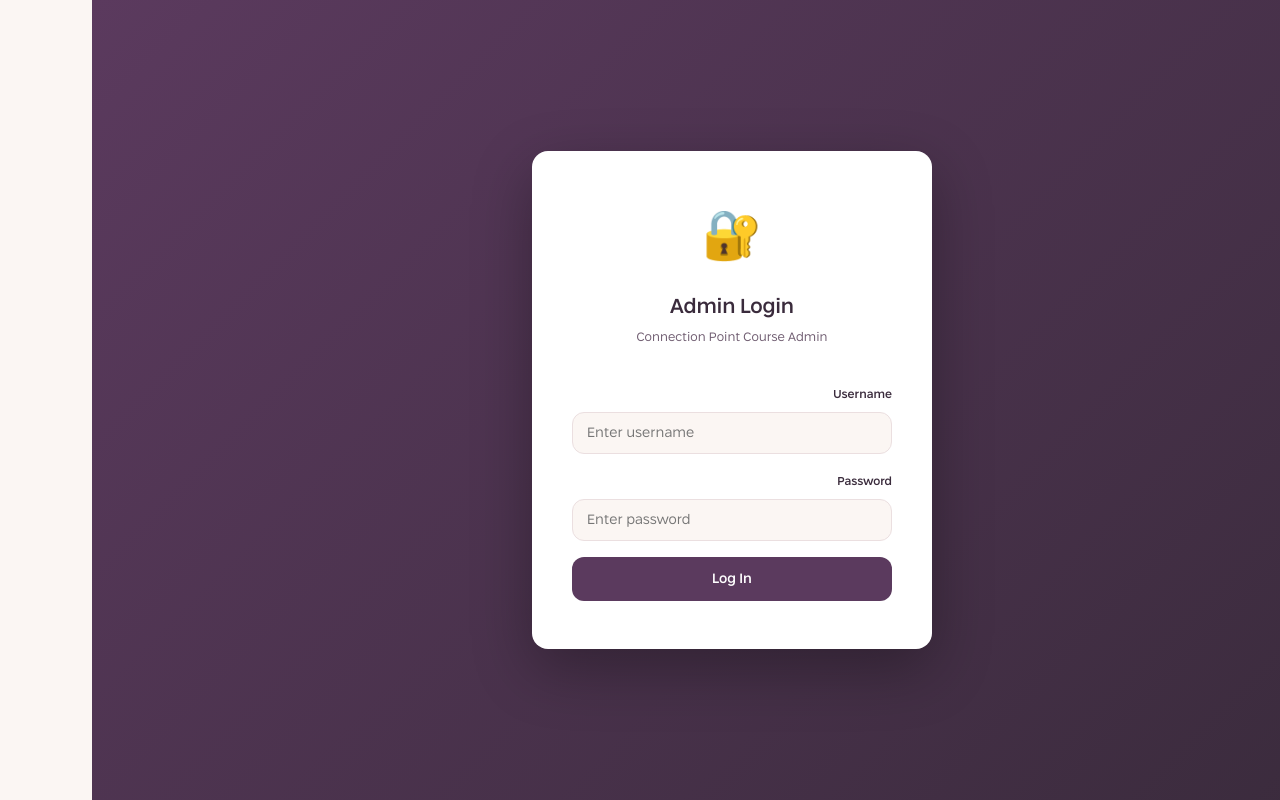
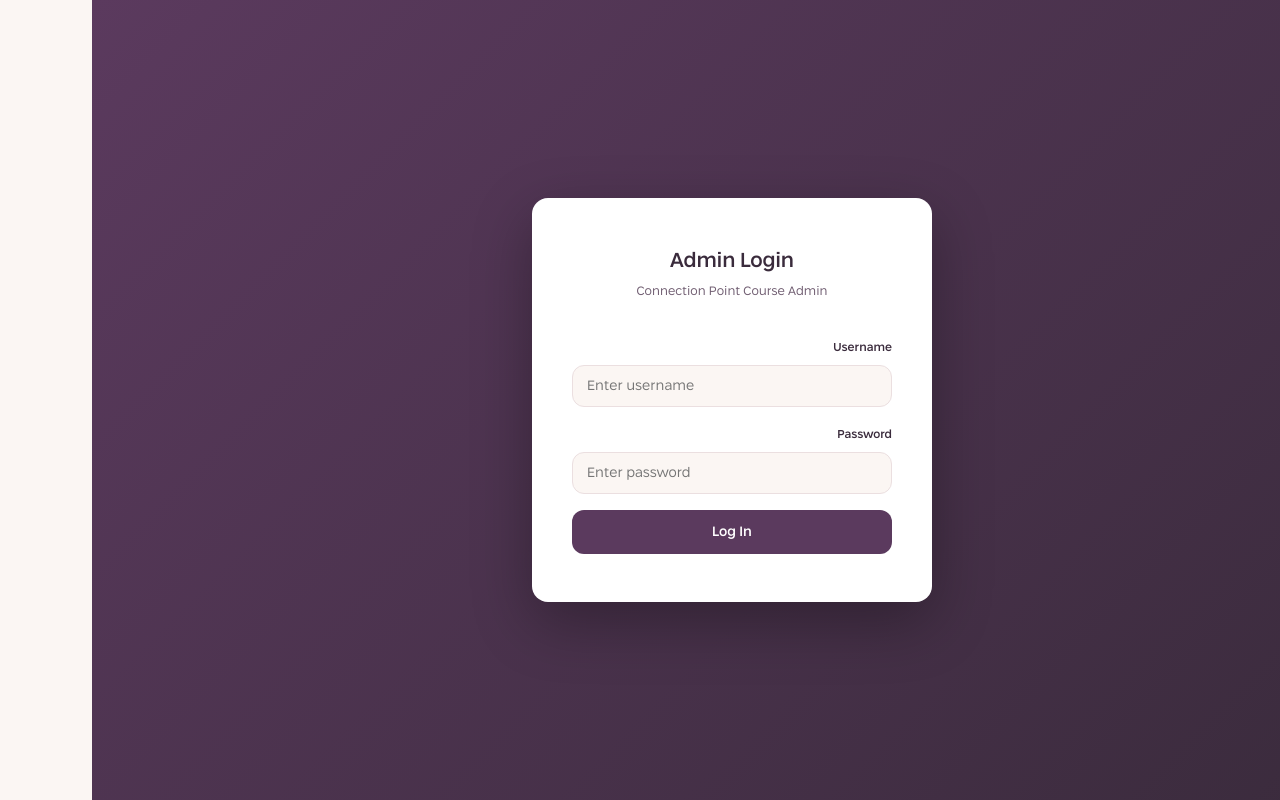
Before and after one commit to Tomer007/-connection-point-short-course, a React (Vite) app: page /admin in a window 1280 px wide. Built offline with nearby package versions, Linux system fonts and the light colour scheme; no server answers.

Commit message:
remove lock emoji from admin login

```diff
--- a/src/components/admin/AdminLogin.jsx
+++ b/src/components/admin/AdminLogin.jsx
@@ -31,7 +31,6 @@ export default function AdminLogin({ onLoginSuccess }) {
     <main className="admin-login" id="main">
       <div className="admin-login-card">
         <div className="admin-login-header">
-          <div className="admin-icon">🔐</div>
           <h1>Admin Login</h1>
           <p>Connection Point Course Admin</p>
         </div>
```
Also changed, not shown: public/brand/fear_to _love.png (added).
